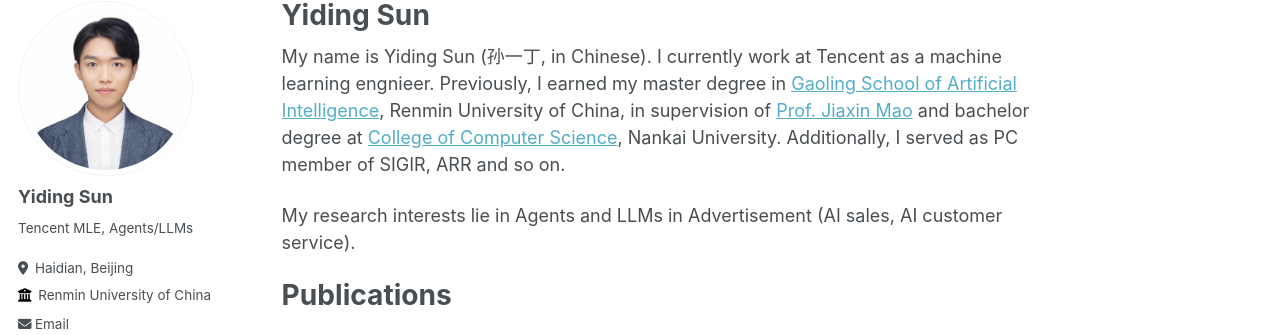
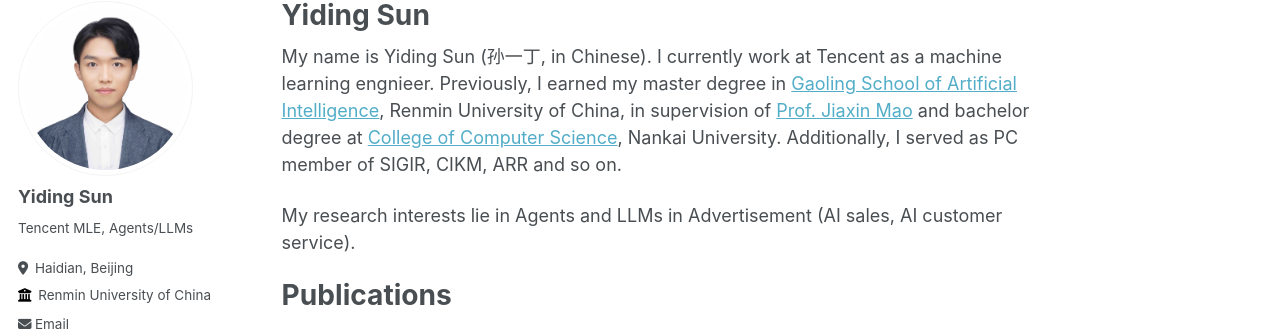
Before and after one commit to Emanual20/Emanual20.github.io, a Jekyll site: the page built from _pages/about.md, in a window 1280 px wide and 900 px high. Shown: the part 105-440 px from the top of the window. Built offline with Jekyll 4.4.1, drawn with Linux system fonts in a browser that asks for light colours; some web fonts are replaced; some of the changed text lies outside the part shown.

Commit message:
feat: add CIKM'26 PC member to bio and news

```diff
--- a/_pages/about.md
+++ b/_pages/about.md
@@ -8,7 +8,7 @@ redirect_from:
   - /about.html
 ---
 
-My name is Yiding Sun (孙一丁, in Chinese). I currently work at Tencent as a machine learning engnieer. Previously, I earned my master degree in [Gaoling School of Artificial Intelligence](http://ai.ruc.edu.cn/), Renmin University of China, in supervision of [Prof. Jiaxin Mao](https://sites.google.com/site/maojiaxin/) and bachelor degree at [College of Computer Science](https://cc.nankai.edu.cn/), Nankai University. Additionally, I served as PC member of SIGIR, ARR and so on.
+My name is Yiding Sun (孙一丁, in Chinese). I currently work at Tencent as a machine learning engnieer. Previously, I earned my master degree in [Gaoling School of Artificial Intelligence](http://ai.ruc.edu.cn/), Renmin University of China, in supervision of [Prof. Jiaxin Mao](https://sites.google.com/site/maojiaxin/) and bachelor degree at [College of Computer Science](https://cc.nankai.edu.cn/), Nankai University. Additionally, I served as PC member of SIGIR, CIKM, ARR and so on.
 
 My research interests lie in Agents and LLMs in Advertisement (AI sales, AI customer service).
 
@@ -79,6 +79,7 @@ Experience
 News
 ======
 
+* ***26.3***, I served as PC member of CIKM'26.
 * ***26.2***, I served as PC member of SIGIR'26.
 * ***25.12***, One paper is accepted by ECIR'26.
 * ***25.8***, One paper is accepted by CIKM'25.
```
